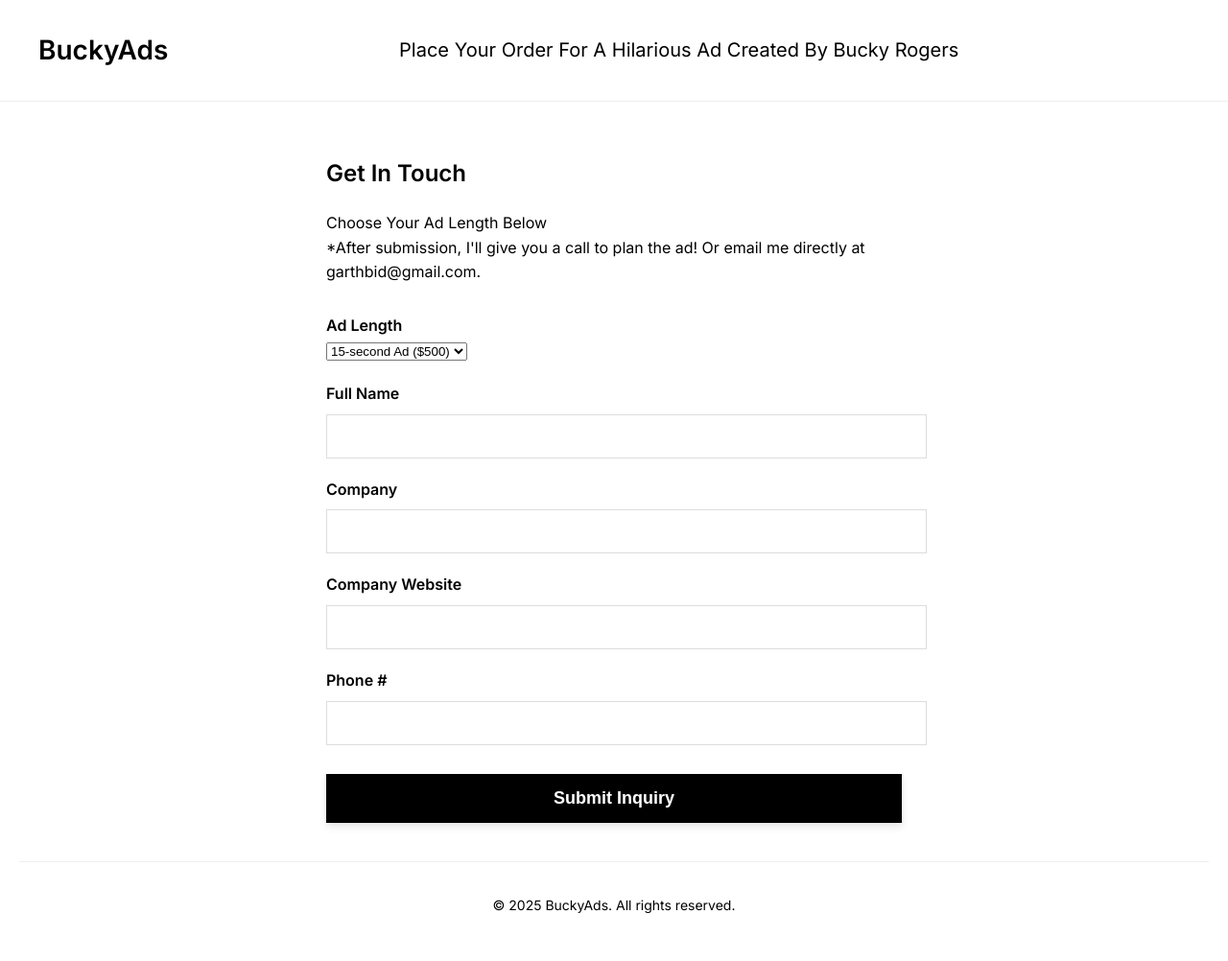
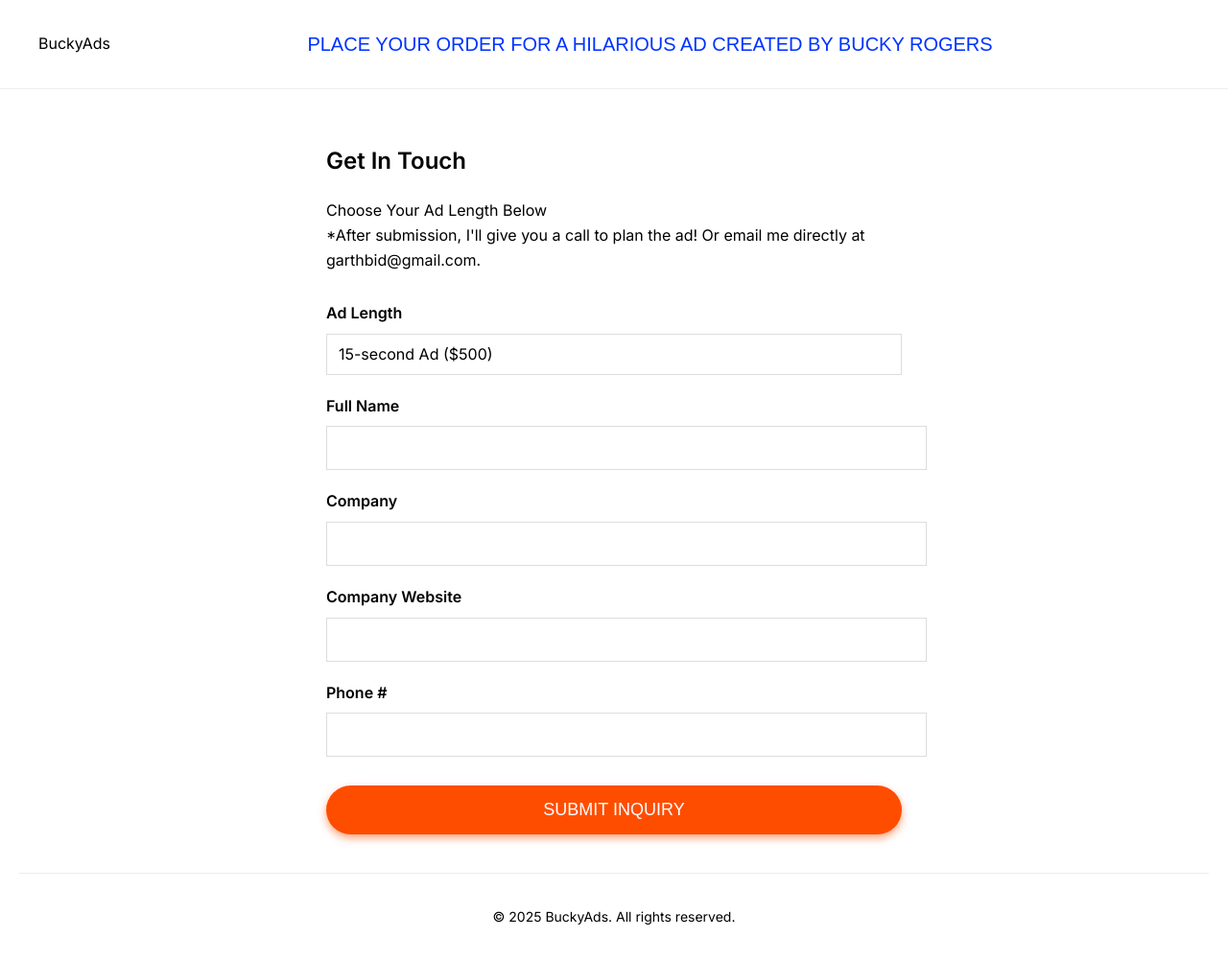
Before and after one commit to Garthbid/GarthAds, a website: page checkout.html in a window 1280 px wide. Shown: the whole page at 96% size. Drawn offline with Linux system fonts and the light colour scheme.

```diff
--- a/styles.css
+++ b/styles.css
@@ -13,40 +13,49 @@
     justify-content: space-between;
     align-items: center;
     padding: 30px 40px;
-    border-bottom: 1px solid #eee; /* Softer border for half-decent look */
+    border-bottom: 1px solid #eee;
     max-width: 1200px;
     margin: 0 auto;
 }
 
 .logo {
-    font-size: 28px;
-    font-weight: 600;
+    max-height: 40px;
+    max-width: 150px;
+    width: auto;
+    height: auto;
+    display: block;
 }
 
 .slogan {
+    font-family: 'Luckiest Guy', sans-serif;
+    color: #0033ff;
     font-size: 20px;
     text-align: center;
     flex: 1;
     margin: 0 20px;
+    text-transform: uppercase;
 }
 
 .cta-button {
-    background-color: #000;
+    font-family: 'Luckiest Guy', sans-serif;
+    background-color: #ff4d00;
     color: #fff;
     padding: 15px 30px;
     text-decoration: none;
-    font-weight: 600;
+    font-weight: 400;
     font-size: 18px;
     border: none;
+    border-radius: 50px;
     cursor: pointer;
     transition: transform 0.3s ease, background-color 0.3s ease, box-shadow 0.3s ease;
-    box-shadow: 0 4px 8px rgba(0, 0, 0, 0.1); /* Softer shadow */
+    box-shadow: 0 4px 8px rgba(255, 77, 0, 0.5);
+    text-transform: uppercase;
 }
 
 .cta-button:hover {
-    background-color: #111;
+    background-color: #ff6600;
     transform: scale(1.05);
-    box-shadow: 0 6px 12px rgba(0, 0, 0, 0.2);
+    box-shadow: 0 6px 12px rgba(255, 77, 0, 0.7);
 }
 
 .video-grid {
@@ -60,15 +69,16 @@
 
 .video-wrapper {
     position: relative;
-    padding-bottom: 56.25%; /* 16:9 aspect ratio */
+    padding-bottom: 56.25%;
     height: 0;
     overflow: hidden;
-    border: 1px solid #eee; /* Softer border */
+    border-radius: 20px; /* Kept curve */
+    box-shadow: 0 4px 8px rgba(0, 0, 0, 0.1); /* Subtle shadow */
     transition: box-shadow 0.3s ease;
 }
 
 .video-wrapper:hover {
-    box-shadow: 0 4px 8px rgba(0, 0, 0, 0.1); /* Subtle hover for engagement */
+    box-shadow: 0 6px 12px rgba(0, 0, 0, 0.2); /* Neutral gray shadow on hover */
 }
 
 .video-wrapper iframe {
@@ -77,6 +87,7 @@
     left: 0;
     width: 100%;
     height: 100%;
+    border-radius: 20px; /* Match curve on iframe */
 }
 
 .checkout-main {
@@ -102,7 +113,7 @@
     font-size: 16px;
 }
 
-input {
+input, select {
     width: 100%;
     padding: 12px;
     margin-top: 8px;
@@ -112,16 +123,18 @@
     font-family: 'Inter', sans-serif;
     font-size: 16px;
     transition: border-color 0.3s ease;
+    appearance: none;
+    cursor: pointer;
 }
 
-input:focus {
+input:focus, select:focus {
     outline: none;
     border-color: #000;
 }
 
 form .cta-button {
-    margin-top: 30px; /* Added spacing from the last form field */
-    width: 100%; /* Full-width for better breathing room and mobile-friendliness */
+    margin-top: 30px;
+    width: 100%;
 }
 
 footer {
@@ -133,7 +146,6 @@
     margin: 0 auto;
 }
 
-/* Media query for mobile */
 @media (max-width: 768px) {
     header {
         flex-direction: column;
```
